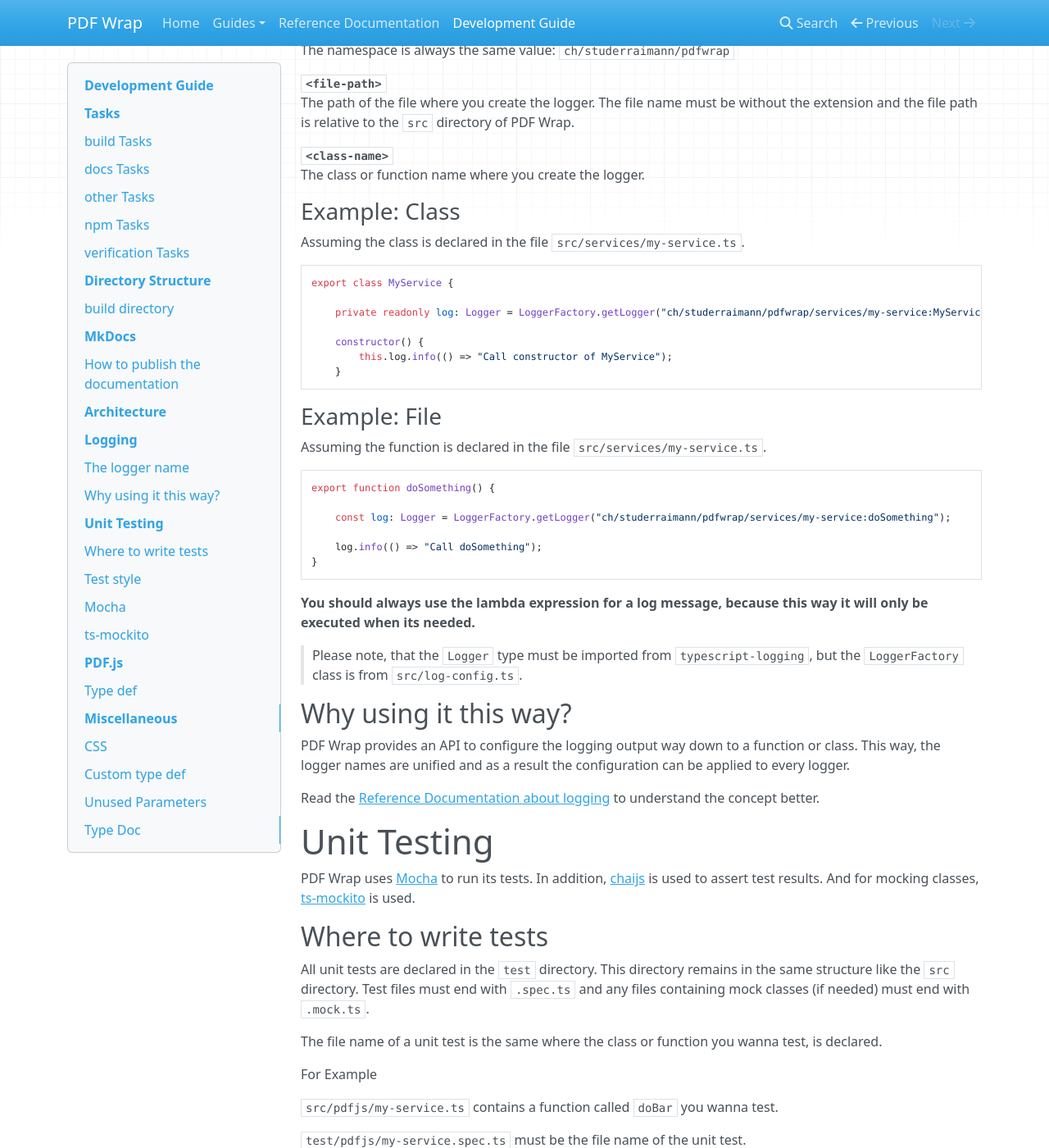
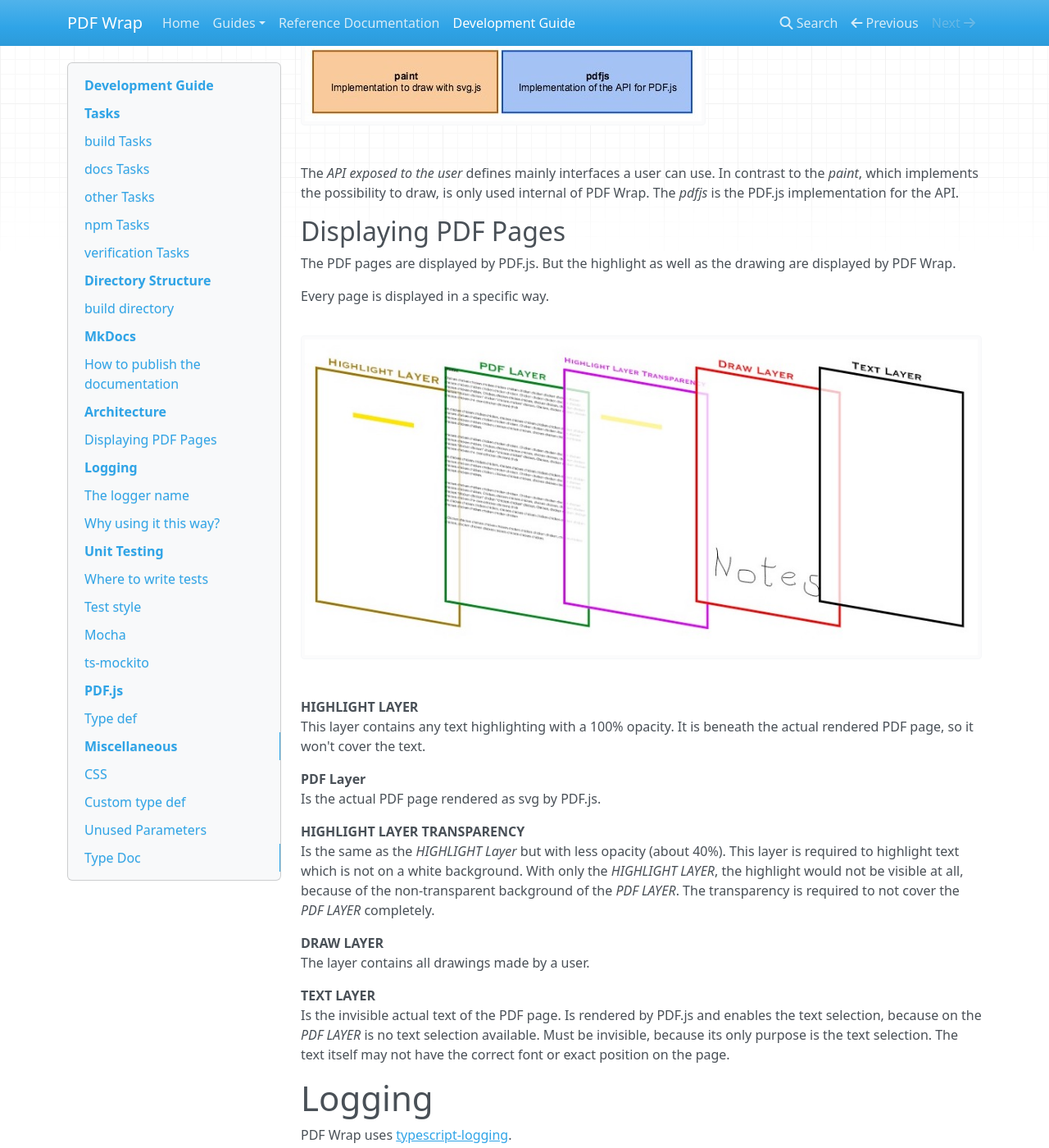
Before and after one commit to fluxapps/pdf-wrap, an MkDocs documentation site: the page built from docs/development-guide.md, in a window 1280 px wide and 1400 px high, scrolled down 4780 px. Shown: the whole window at 82% size. Built offline with MkDocs 1.6.1, drawn with Linux system fonts in a browser that asks for light colours; nearby versions of some CDN libraries; old or Windows-style settings are respelled for this version of MkDocs.

Commit message:
Add architucture to developmen guide docu

```diff
--- a/docs/development-guide.md
+++ b/docs/development-guide.md
@@ -181,6 +181,43 @@ Contains guides about the source code and how to develop with PDF Wrap.
 TODO: Write manual
 
 # Architecture
+
+![alt PDF Wrap Architecture](resources/img/pdf_wrap_architecture.jpg)
+
+The *API exposed to the user* defines mainly interfaces a user can use. In contrast
+to the *paint*, which implements the possibility to draw, is only used internal of PDF Wrap.
+The *pdfjs* is the PDF.js implementation for the API.
+
+## Displaying PDF Pages
+
+The PDF pages are displayed by PDF.js. But the highlight as well as the drawing are displayed by PDF Wrap.
+
+Every page is displayed in a specific way.
+
+![alt PDF Wrap Pages Structure](resources/img/pdf_wrap_pages_structure.jpeg)
+
+**HIGHLIGHT LAYER**<br>
+This layer contains any text highlighting with a 100% opacity. It is beneath the actual
+rendered PDF page, so it won't cover the text.
+
+**PDF Layer**<br>
+Is the actual PDF page rendered as svg by PDF.js.
+
+**HIGHLIGHT LAYER TRANSPARENCY**<br>
+Is the same as the *HIGHLIGHT Layer* but with less opacity (about 40%). This layer
+is required to highlight text which is not on a white background. With only
+the *HIGHLIGHT LAYER*, the highlight would not be visible at all, because of the
+non-transparent background of the *PDF LAYER*. The transparency is required
+to not cover the *PDF LAYER* completely.
+
+**DRAW LAYER**<br>
+The layer contains all drawings made by a user.
+
+**TEXT LAYER**<br>
+Is the invisible actual text of the PDF page. Is rendered by PDF.js and
+enables the text selection, because on the *PDF LAYER* is no text selection
+available. Must be invisible, because its only purpose is the text selection.
+The text itself may not have the correct font or exact position on the page.
 
 # Logging
 
```
Also changed, not shown: docs/resources/img/pdf_wrap_architecture.jpg (added), docs/resources/img/pdf_wrap_pages_structure.jpeg (added).
